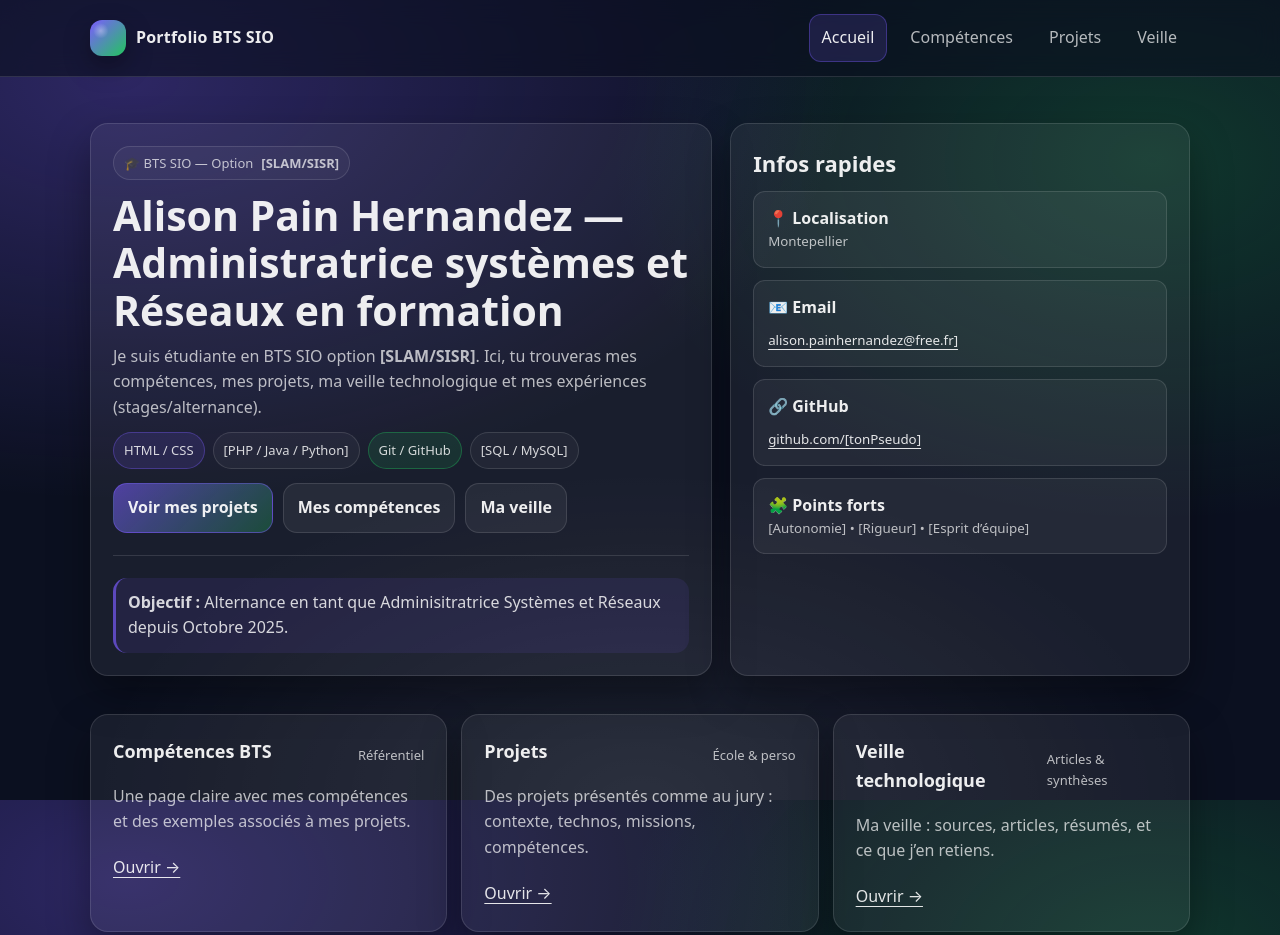
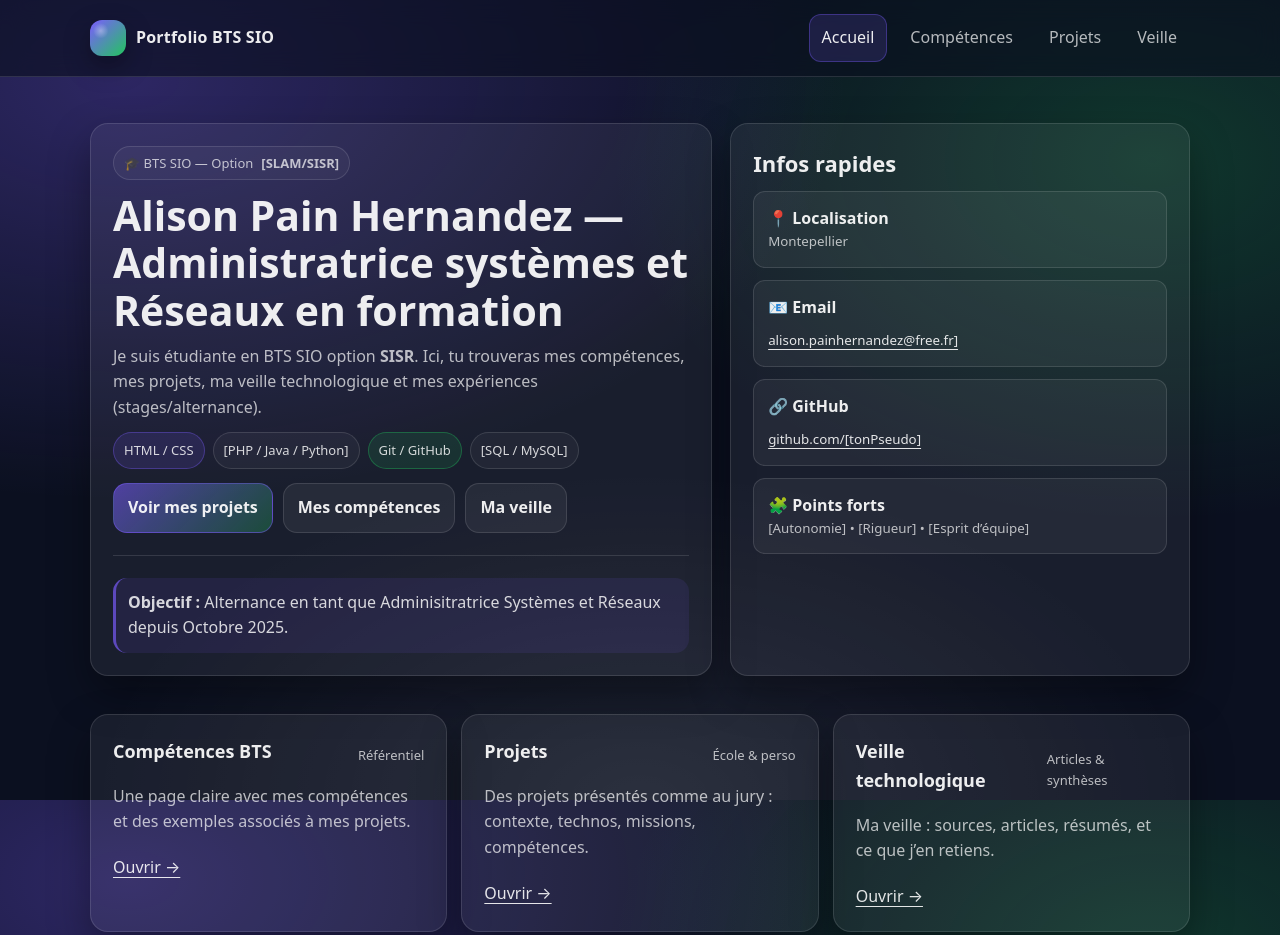
Before and after one commit to misterjo34/misterjo34.github.io, a plain HTML site: page index.html in a window 1280 px wide. Shown: the top 935 px of the page. Drawn offline with Linux system fonts and the light colour scheme.

Commit message:
Update index.html

```diff
--- a/index.html
+++ b/index.html
@@ -31,7 +31,7 @@
         <span class="kicker">🎓 BTS SIO — Option <strong>[SLAM/SISR]</strong></span>
         <h1>Alison Pain Hernandez — Administratrice systèmes et Réseaux en formation</h1>
         <p>
-          Je suis étudiante en BTS SIO option <strong>[SLAM/SISR]</strong>. Ici, tu trouveras mes compétences,
+          Je suis étudiante en BTS SIO option <strong>SISR</strong>. Ici, tu trouveras mes compétences,
           mes projets, ma veille technologique et mes expériences (stages/alternance).
         </p>
 
```
